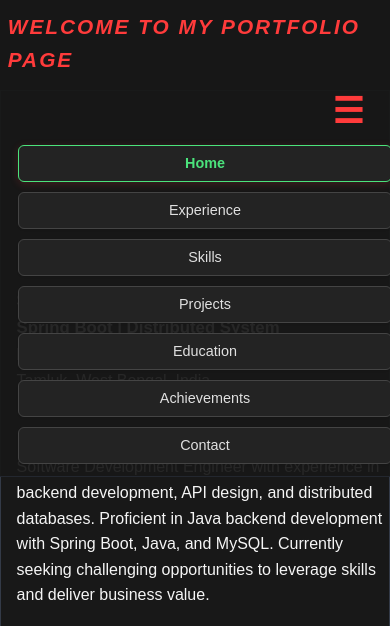
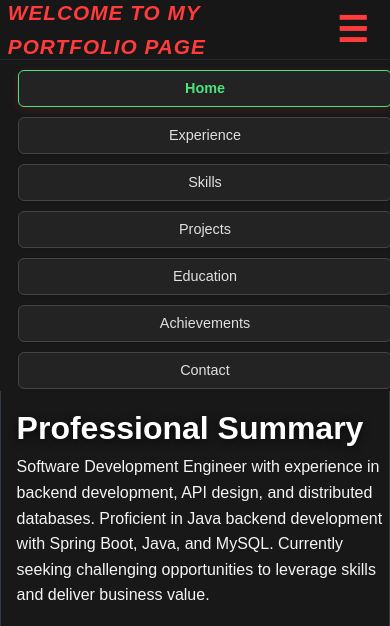
Before and after one commit to soumen-trustt/myportfolio, a plain HTML site: page index.html in a window 390 px wide. Both pictures are taken after a click on the button "Open menu". Shown: the top 626 px of the page. Drawn offline with nearby package versions, Linux system fonts and the light colour scheme; a script that the page names is missing.

Commit message:
updated for mobile

```diff
--- a/index.html
+++ b/index.html
@@ -7,6 +7,8 @@
     <title>Soumen Manna</title>
     <link href='https://unpkg.com/boxicons@2.1.4/css/boxicons.min.css' rel='stylesheet'>
     <link rel="stylesheet" href="styles/main.css">
+    <link rel="stylesheet" href="styles/fix-mobile-headings.css">
+    <link rel="stylesheet" href="styles/fix-mobile-header.css">
     <script src="scripts.js"></script>
 </head>
 <body>
@@ -152,7 +154,7 @@
         const expanded = hamburger.getAttribute('aria-expanded') === 'true';
         hamburger.setAttribute('aria-expanded', !expanded);
     });
-    // Close menu when a link is clicked
+    // Close menu when a link is clicked (restore ☰)
     navbar.querySelectorAll('a').forEach(link => {
         link.addEventListener('click', () => {
             if (window.innerWidth <= 800) {
--- /dev/null
+++ b/styles/fix-mobile-header.css
@@ -0,0 +1,27 @@
+@media (max-width: 800px) {
+  .header {
+    position: fixed;
+    top: 0;
+    left: 0;
+    width: 100vw;
+    height: 60px;
+    background: #181818ee;
+    z-index: 300;
+    display: flex;
+    flex-direction: row;
+    align-items: center;
+    justify-content: space-between;
+    padding: 0 16px;
+    box-shadow: 0 2px 8px rgba(0,0,0,0.12);
+    border-bottom: 1.5px solid #23272f;
+  }
+  .logo {
+    font-size: 1.3rem;
+    margin-bottom: 0;
+    color: #ff3b3b;
+    font-weight: bold;
+    font-style: italic;
+    letter-spacing: 1px;
+    opacity: 1;
+  }
+}
--- /dev/null
+++ b/styles/fix-mobile-headings.css
@@ -0,0 +1,9 @@
+@media (max-width: 800px) {
+  h2, h3, .projects-header, .section-title {
+    color: #fff !important;
+    opacity: 1 !important;
+    text-shadow: 0 2px 8px #000a;
+    position: relative;
+    z-index: 101;
+  }
+}
--- a/styles/main.css
+++ b/styles/main.css
@@ -8,7 +8,13 @@
 }
 html {
     scroll-behavior: smooth;
-    scroll-padding-top: 90px; /* Adjust to match header height */
+    scroll-padding-top: 90px; /* desktop header height */
+}
+
+@media (max-width: 800px) {
+    html {
+        scroll-padding-top: 60px; /* mobile header height, adjust if your header is taller/shorter */
+    }
 }
 body {
     background: #181818;
@@ -83,6 +89,19 @@ section {
 
 /* Hamburger menu styles for mobile */
 @media (max-width: 800px) {
+    .navbar {
+        display: none;
+        flex-direction: column;
+        width: 100%;
+        background: #181818;
+        position: absolute;
+        top: 60px;
+        left: 0;
+        z-index: 100;
+    }
+    .navbar.open {
+        display: flex;
+    }
     .hamburger {
         display: flex !important;
         justify-content: center;
```
